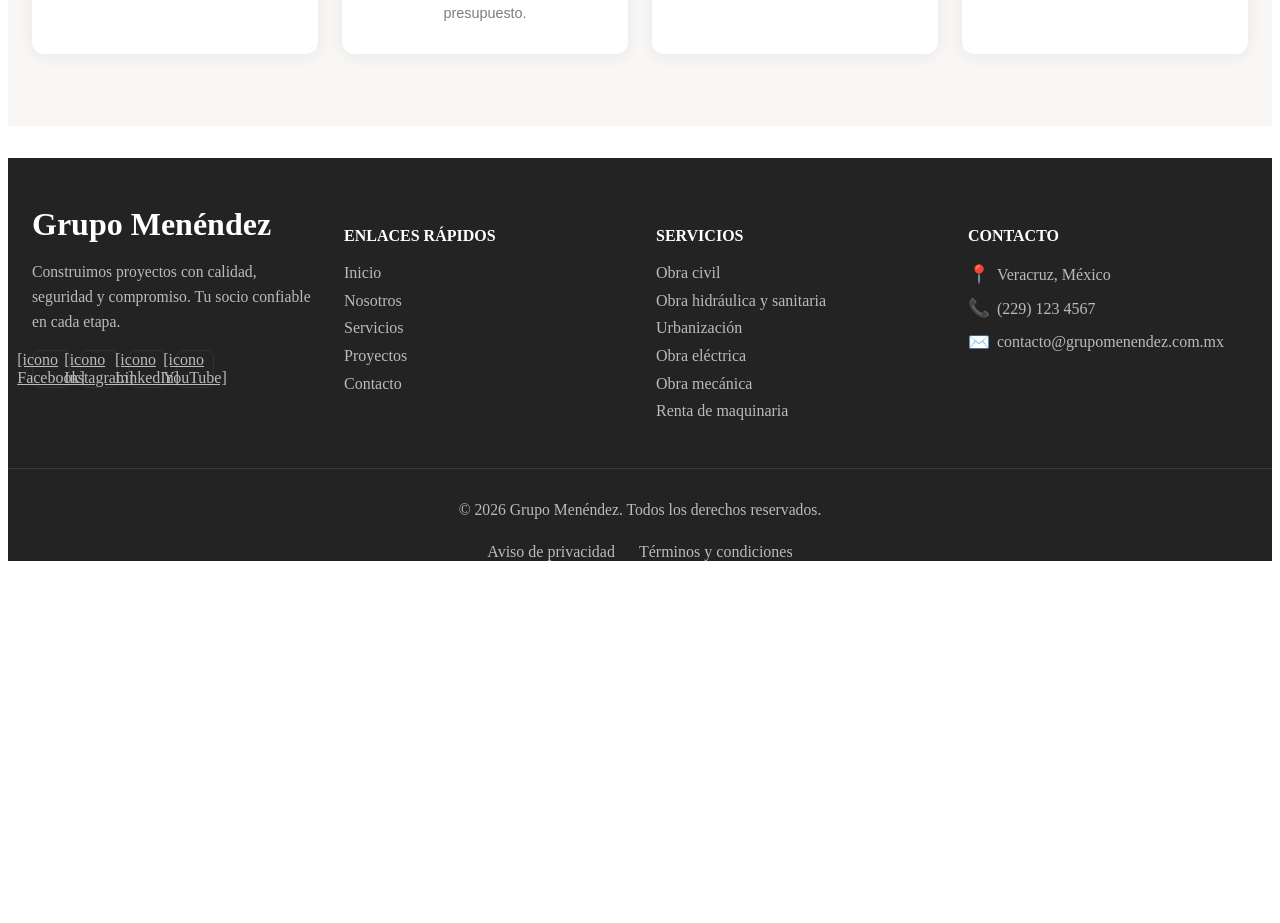
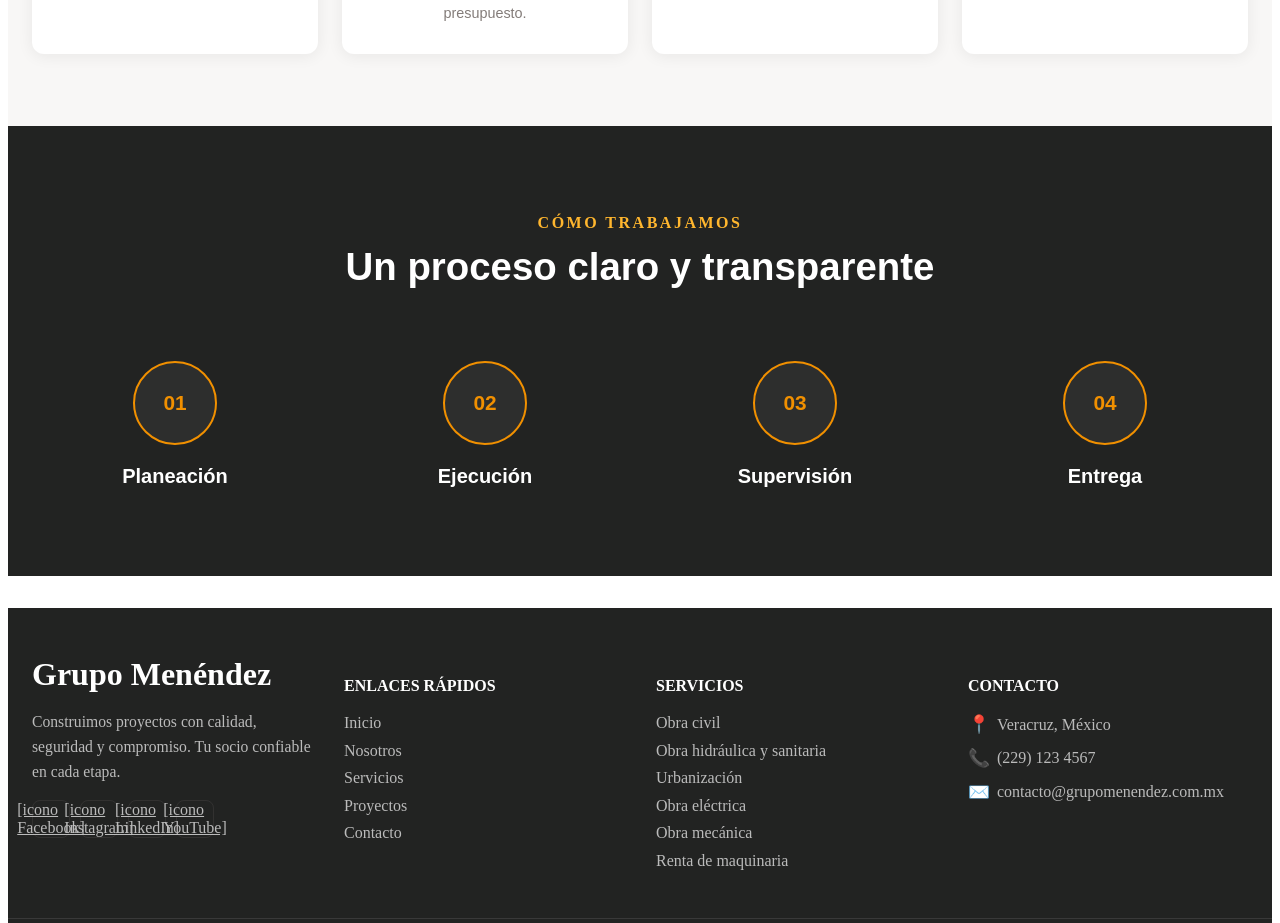
Before and after one commit to FernandoObot/WebGrupoMenendez, an Angular app in the folder GrupoMenendez/: page /servicios in a window 1280 px wide. Shown: the part 3640-4563 px from the top of the page. Before the commit the page ends 4209 px from the top, so only its background shows below. Built offline with nearby package versions, Linux system fonts and the light colour scheme.

Commit message:
feat(Servicios: Agregar sección de Cómo trabajamos)

```diff
--- a/GrupoMenendez/src/app/servicios-pagina/servicios-pagina.html
+++ b/GrupoMenendez/src/app/servicios-pagina/servicios-pagina.html
@@ -199,3 +199,38 @@
     </div>
   </div>
 </section>
+
+<section style="background:#222322;padding:4.5rem 0;">
+  <div style="max-width:1280px;margin:0 auto;padding:0 1.5rem;">
+    <div style="text-align:center;margin-bottom:3.5rem;">
+      <p style="font-family:'Crimson Text',serif;font-weight:600;font-size:1rem;letter-spacing:2.5px;text-transform:uppercase;margin-bottom:0.8rem;color:#FFB62E;">Cómo trabajamos</p>
+      <h2 style="font-family:'Jost',sans-serif;font-weight:700;color:white;font-size:clamp(28px,3vw,40px);margin:0;">Un proceso claro y transparente</h2>
+    </div>
+    <div style="display:grid;grid-template-columns:1fr 1fr 1fr 1fr;gap:1.5rem;">
+      <div style="display:flex;flex-direction:column;align-items:center;text-center;padding:1rem;">
+        <div style="width:5rem;height:5rem;border-radius:50%;border:2px solid #F19000;display:flex;align-items:center;justify-content:center;margin-bottom:1.25rem;background:#2d2e2d;">
+          <span style="font-family:'Jost',sans-serif;font-weight:700;color:#F19000;font-size:1.3rem;">01</span>
+        </div>
+        <h3 style="font-family:'Jost',sans-serif;font-weight:600;color:white;font-size:1.25rem;margin:0;">Planeación</h3>
+      </div>
+      <div style="display:flex;flex-direction:column;align-items:center;text-center;padding:1rem;">
+        <div style="width:5rem;height:5rem;border-radius:50%;border:2px solid #F19000;display:flex;align-items:center;justify-content:center;margin-bottom:1.25rem;background:#2d2e2d;">
+          <span style="font-family:'Jost',sans-serif;font-weight:700;color:#F19000;font-size:1.3rem;">02</span>
+        </div>
+        <h3 style="font-family:'Jost',sans-serif;font-weight:600;color:white;font-size:1.25rem;margin:0;">Ejecución</h3>
+      </div>
+      <div style="display:flex;flex-direction:column;align-items:center;text-center;padding:1rem;">
+        <div style="width:5rem;height:5rem;border-radius:50%;border:2px solid #F19000;display:flex;align-items:center;justify-content:center;margin-bottom:1.25rem;background:#2d2e2d;">
+          <span style="font-family:'Jost',sans-serif;font-weight:700;color:#F19000;font-size:1.3rem;">03</span>
+        </div>
+        <h3 style="font-family:'Jost',sans-serif;font-weight:600;color:white;font-size:1.25rem;margin:0;">Supervisión</h3>
+      </div>
+      <div style="display:flex;flex-direction:column;align-items:center;text-center;padding:1rem;">
+        <div style="width:5rem;height:5rem;border-radius:50%;border:2px solid #F19000;display:flex;align-items:center;justify-content:center;margin-bottom:1.25rem;background:#2d2e2d;">
+          <span style="font-family:'Jost',sans-serif;font-weight:700;color:#F19000;font-size:1.3rem;">04</span>
+        </div>
+        <h3 style="font-family:'Jost',sans-serif;font-weight:600;color:white;font-size:1.25rem;margin:0;">Entrega</h3>
+      </div>
+    </div>
+  </div>
+</section>
```
